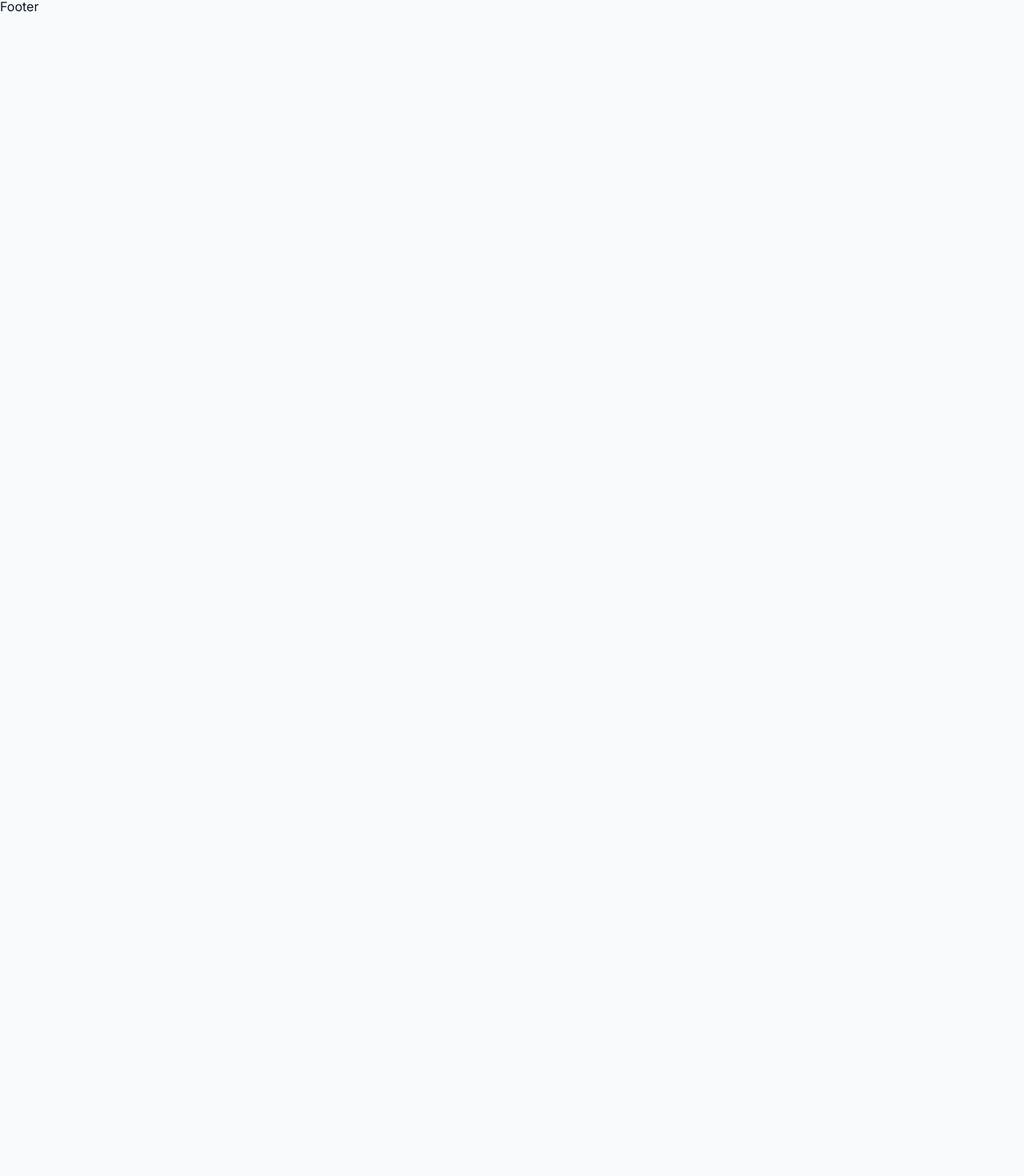
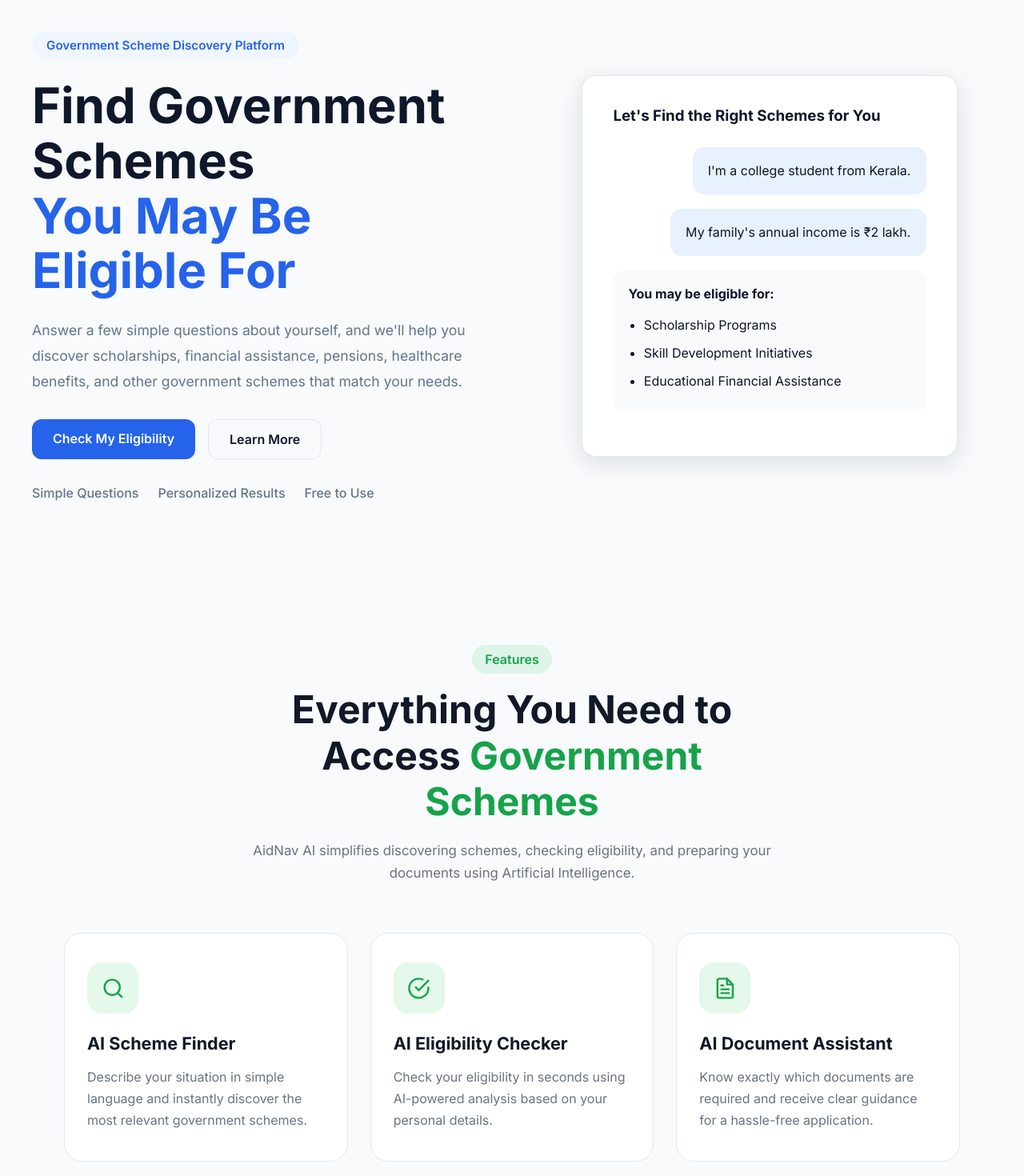
Before and after one commit to AmalRajMP/AidNav-AI, a React (Vite) app in the folder client/: page / in a window 1280 px wide. Shown: the part 114-1584 px from the top of the page at 80% size. Before the commit the page ends 800 px from the top, so only its background shows below. Built offline with nearby package versions, Linux system fonts and the light colour scheme.

Commit message:
feat: add responsive Features section and refine hero layout

```diff
--- a/client/src/components/Features/Features.css
+++ b/client/src/components/Features/Features.css
@@ -0,0 +1,91 @@
+.features-section {
+  padding: 100px 0;
+  background: #f8fafc;
+}
+
+.features-container {
+  width: min(1120px, 92%);
+  margin: auto;
+}
+
+.section-header {
+  text-align: center;
+  max-width: 700px;
+  margin: 0 auto 60px;
+}
+
+.section-tag {
+  display: inline-block;
+  padding: 8px 16px;
+  border-radius: 999px;
+  background: rgba(34, 197, 94, 0.12);
+  color: #16a34a;
+  font-weight: 600;
+  margin-bottom: 16px;
+}
+
+.section-header h2 {
+  font-size: clamp(2rem, 4vw, 3rem);
+  line-height: 1.2;
+  color: #111827;
+  margin-bottom: 18px;
+}
+
+.section-header h2 span {
+  color: #16a34a;
+}
+
+.section-header p {
+  color: #6b7280;
+  line-height: 1.7;
+  font-size: 1.05rem;
+}
+
+.features-grid {
+  display: grid;
+  grid-template-columns: repeat(3, 1fr);
+  gap: 28px;
+}
+
+.feature-card {
+  background: #fff;
+  border-radius: 22px;
+  padding: 36px 28px;
+  border: 1px solid #e5e7eb;
+  transition: all 0.3s ease;
+}
+
+.feature-card:hover {
+  transform: translateY(-8px);
+  box-shadow: 0 18px 40px rgba(0, 0, 0, 0.08);
+}
+
+.feature-icon {
+  width: 64px;
+  height: 64px;
+  border-radius: 18px;
+  background: rgba(34, 197, 94, 0.12);
+  color: #16a34a;
+  display: flex;
+  align-items: center;
+  justify-content: center;
+  font-size: 1.8rem;
+  margin-bottom: 24px;
+}
+
+.feature-card h3 {
+  font-size: 1.35rem;
+  margin-bottom: 16px;
+  color: #111827;
+}
+
+.feature-card p {
+  color: #6b7280;
+  line-height: 1.7;
+}
+
+@media (max-width: 992px) {
+  .features-grid {
+    grid-template-columns: 1fr;
+  }
+}
--- a/client/src/components/Features/Features.jsx
+++ b/client/src/components/Features/Features.jsx
@@ -0,0 +1,62 @@
+import "./Features.css"
+import { FiSearch, FiCheckCircle, FiFileText } from "react-icons/fi"
+
+const features = [
+  {
+    id: 1,
+    icon: <FiSearch />,
+    title: "AI Scheme Finder",
+    description:
+      "Describe your situation in simple language and instantly discover the most relevant government schemes.",
+  },
+  {
+    id: 2,
+    icon: <FiCheckCircle />,
+    title: "AI Eligibility Checker",
+    description:
+      "Check your eligibility in seconds using AI-powered analysis based on your personal details.",
+  },
+  {
+    id: 3,
+    icon: <FiFileText />,
+    title: "AI Document Assistant",
+    description:
+      "Know exactly which documents are required and receive clear guidance for a hassle-free application.",
+  },
+]
+
+const Features = () => {
+  return (
+    <section className="features-section">
+      <div className="features-container">
+        <div className="section-header">
+          <span className="section-tag">Features</span>
+
+          <h2>
+            Everything You Need to Access
+            <span> Government Schemes</span>
+          </h2>
+
+          <p>
+            AidNav AI simplifies discovering schemes, checking eligibility, and
+            preparing your documents using Artificial Intelligence.
+          </p>
+        </div>
+
+        <div className="features-grid">
+          {features.map((feature) => (
+            <article key={feature.id} className="feature-card">
+              <div className="feature-icon">{feature.icon}</div>
+
+              <h3>{feature.title}</h3>
+
+              <p>{feature.description}</p>
+            </article>
+          ))}
+        </div>
+      </div>
+    </section>
+  )
+}
+
+export default Features
--- a/client/src/components/Hero/Hero.css
+++ b/client/src/components/Hero/Hero.css
@@ -4,12 +4,11 @@
 
 .hero-container {
   max-width: var(--container-width);
-
   margin: 0 auto;
 
   display: grid;
   grid-template-columns: repeat(2, 1fr);
-  gap: 5rem;
+  gap: 5.5rem;
   align-items: center;
 }
 
@@ -31,15 +30,14 @@
 .hero-content h1 {
   margin-bottom: 1.5rem;
 
-  font-size: clamp(2.7rem, 5vw, 4.2rem);
-  line-height: 1.15;
+  font-size: clamp(2.5rem, 4.8vw, 3.9rem);
+  line-height: 1.12;
 
   color: var(--text-primary);
 }
 
 .hero-content h1 span {
   display: block;
-
   color: var(--primary-color);
 }
 
@@ -69,7 +67,7 @@
 
   font-weight: 600;
 
-  transition: var(--transition);
+  transition: all 0.3s ease;
 }
 
 .primary-button {
@@ -79,6 +77,7 @@
 
 .primary-button:hover {
   background: var(--primary-hover);
+  transform: translateY(-2px);
 }
 
 .secondary-button {
@@ -89,6 +88,7 @@
 
 .secondary-button:hover {
   background: var(--background-color);
+  transform: translateY(-2px);
 }
 
 .hero-features {
@@ -107,9 +107,9 @@
 
 .preview-card {
   width: 100%;
-  max-width: 430px;
+  max-width: 470px;
 
-  padding: 2rem;
+  padding: 2.4rem;
 
   border: 1px solid var(--border-color);
   border-radius: var(--radius-lg);
@@ -120,18 +120,18 @@
 }
 
 .preview-card h3 {
-  margin-bottom: 1.5rem;
+  margin-bottom: 1.75rem;
 
   color: var(--text-primary);
 }
 
 .chat {
-  margin-bottom: 1rem;
-  padding: 0.9rem 1rem;
+  margin-bottom: 1.1rem;
+  padding: 1rem 1.2rem;
 
   border-radius: 14px;
 
-  line-height: 1.6;
+  line-height: 1.7;
 }
 
 .chat.user {
@@ -160,6 +160,10 @@
 }
 
 @media (max-width: 900px) {
+  .hero {
+    padding: 64px 24px;
+  }
+
   .hero-container {
     grid-template-columns: 1fr;
     gap: 3rem;
--- a/client/src/pages/Home/Home.jsx
+++ b/client/src/pages/Home/Home.jsx
@@ -1,5 +1,13 @@
+import Hero from "../../components/Hero/Hero"
+import Features from "../../components/Features/Features"
+
 const Home = () => {
-  return <h1>Home Page</h1>
+  return (
+    <>
+      <Hero />
+      <Features />
+    </>
+  )
 }
 
 export default Home
```
